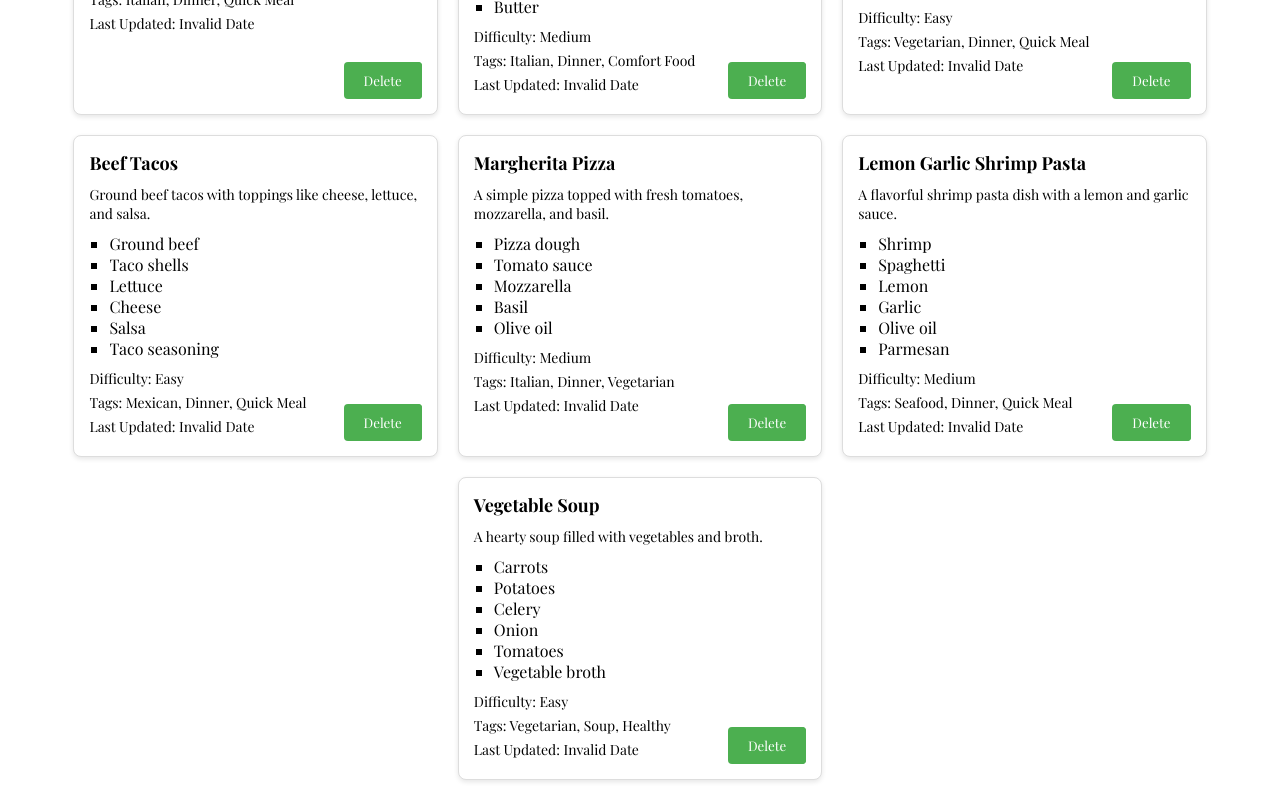
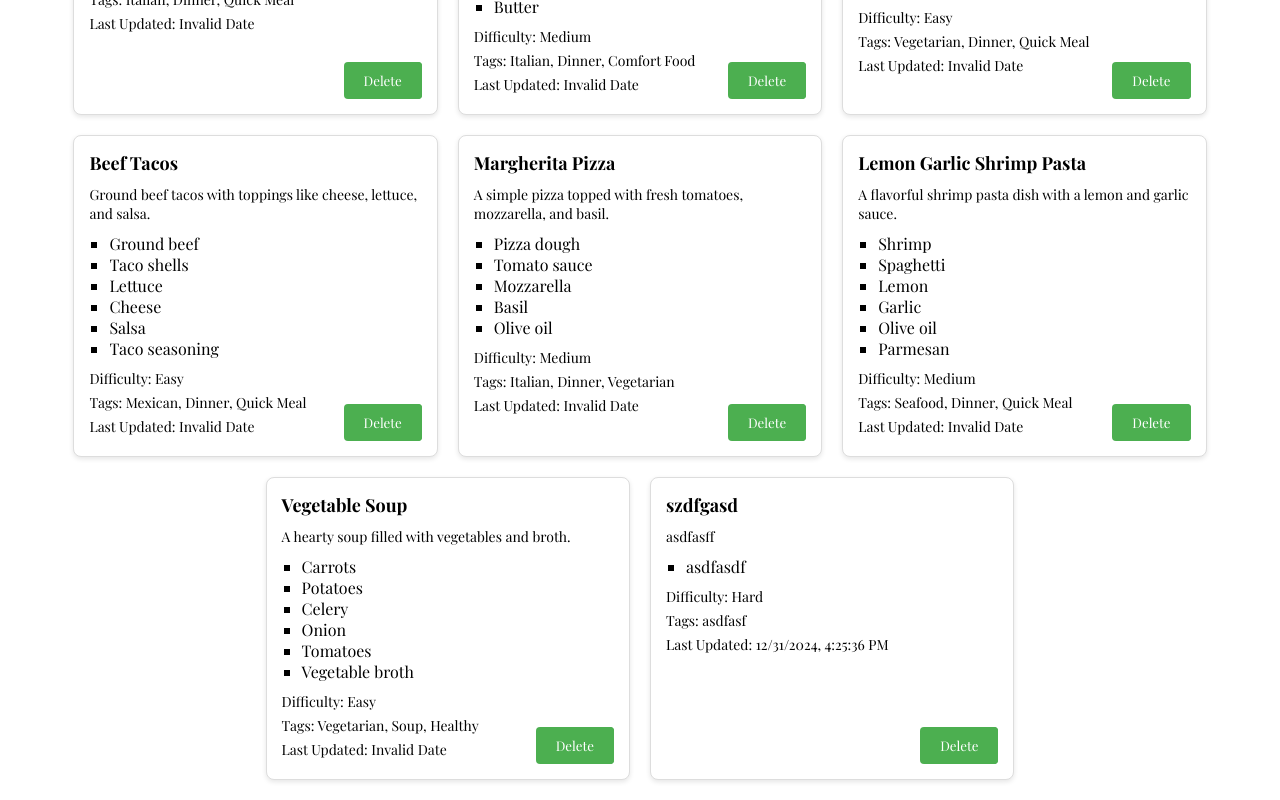
Before and after one commit to rasadli/RecipeManagerApp, a React (Create React App) app: page /recipes in a window 1280 px wide. Shown: the part 408-1208 px from the top of the page. Built offline with nearby package versions, Linux system fonts and the light colour scheme; data requests are answered from the project's data file; a web font is replaced by a local one.

Commit message:
some updates to recipes

```diff
--- a/src/assets/style.css
+++ b/src/assets/style.css
@@ -72,6 +72,7 @@ select:focus {
 }
 
 .recipe-list input,
+.recipe-list textarea,
 .recipe-list select {
     padding: 8px;
     margin: 10px;
@@ -166,6 +167,7 @@ select:focus {
     border: none;
     border-radius: 4px;
     cursor: pointer;
+    margin: 10px;
 }
 
 .recipe-form button:hover {
@@ -202,3 +204,27 @@ select:focus {
     color: #ffd700;
     /* Gold color on hover */
 }
+
+
+/* Modal Overlay */
+.modal-overlay {
+    position: fixed;
+    top: 0;
+    left: 0;
+    width: 100%;
+    height: 100%;
+    background: rgba(0, 0, 0, 0.5); /* Semi-transparent background */
+    display: flex;
+    justify-content: center;
+    align-items: center;
+    z-index: 1000;
+  }
+
+  /* Modal Content */
+  .modal-content {
+    background-color: white;
+    padding: 20px;
+    border-radius: 8px;
+    width: 500px;
+    box-shadow: 0 4px 6px rgba(0, 0, 0, 0.1);
+  }
--- a/src/components/RecipeCard.jsx
+++ b/src/components/RecipeCard.jsx
@@ -4,12 +4,6 @@ const RecipeCard = ({ recipe, onEdit, onDelete }) => {
     return (
         <div
             className="recipe-card"
-            // style={{
-            //     border: "1px solid #ccc",
-            //     padding: "10px",
-            //     margin: "10px",
-            //     position: "relative",
-            // }}
         >
             <h2>{recipe.title}</h2>
             <p>{recipe.description}</p>
--- a/src/components/RecipeForm.jsx
+++ b/src/components/RecipeForm.jsx
@@ -1,53 +1,67 @@
 import React, { useState } from "react";
 
-const RecipeForm = ({ recipe = {}, onSave, onClose }) => {
-    const [title, setTitle] = useState(recipe.title || "");
-    const [description, setDescription] = useState(recipe.description || "");
-    const [ingredients, setIngredients] = useState(recipe.ingredients || []);
-    const [tags, setTags] = useState(recipe.tags || []);
-    const [difficulty, setDifficulty] = useState(recipe.difficulty || "Easy");
+const RecipeForm = ({ recipe = null, onSave, onClose }) => {
+    // Initialize state with default values for a new recipe
+    const [title, setTitle] = useState(recipe?.title || "");
+    const [description, setDescription] = useState(recipe?.description || "");
+    const [ingredients, setIngredients] = useState(recipe?.ingredients?.join(", ") || "");
+    const [tags, setTags] = useState(recipe?.tags?.join(", ") || "");
+    const [difficulty, setDifficulty] = useState(recipe?.difficulty || "Easy");
+
+    // Determine if it's an edit mode (when there's an existing recipe)
+    const isEditMode = recipe && recipe.id;
 
     const handleSave = () => {
+        // Prepare the recipe object
         const updatedRecipe = {
-            id: recipe.id,
+            id: isEditMode ? recipe.id : undefined, // Only add id if in edit mode
             title,
             description,
-            ingredients: ingredients.split(","),
-            tags: tags.split(","),
+            ingredients: ingredients.split(",").map(ingredient => ingredient.trim()),
+            tags: tags.split(",").map(tag => tag.trim()),
             difficulty,
-            updatedAt: new Date().toISOString(),
+            createdAt: new Date().toISOString(), // For new recipes, set createdAt
+            updatedAt: new Date().toISOString(), // For both, set updatedAt
         };
-        onSave(updatedRecipe);
+        onSave(updatedRecipe); // Pass the recipe object back to parent
     };
 
     return (
-        <div
-        // style={{ border: "1px solid #ccc", padding: "20px" }}
-        className="recipe-form ">
-            <h3>{recipe.id ? "Edit Recipe" : "Add Recipe"}</h3>
+        <div className="recipe-form">
+            <h3>{isEditMode ? "Edit Recipe" : "Add Recipe"}</h3>
+
+            {/* Title Input */}
             <input
                 type="text"
                 placeholder="Title"
                 value={title}
                 onChange={(e) => setTitle(e.target.value)}
             />
+
+            {/* Description Input */}
             <textarea
                 placeholder="Description"
                 value={description}
                 onChange={(e) => setDescription(e.target.value)}
             />
+
+            {/* Ingredients Input */}
             <input
                 type="text"
                 placeholder="Ingredients (comma-separated)"
                 value={ingredients}
                 onChange={(e) => setIngredients(e.target.value)}
             />
+
+            {/* Tags Input */}
             <input
                 type="text"
                 placeholder="Tags (comma-separated)"
                 value={tags}
                 onChange={(e) => setTags(e.target.value)}
             />
+
+            {/* Difficulty Select */}
             <select
                 value={difficulty}
                 onChange={(e) => setDifficulty(e.target.value)}
@@ -56,7 +70,11 @@ const RecipeForm = ({ recipe = {}, onSave, onClose }) => {
                 <option value="Medium">Medium</option>
                 <option value="Hard">Hard</option>
             </select>
+
+            {/* Save Button */}
             <button onClick={handleSave}>Save</button>
+
+            {/* Cancel Button */}
             <button onClick={onClose}>Cancel</button>
         </div>
     );
--- a/src/components/RecipeList.jsx
+++ b/src/components/RecipeList.jsx
@@ -117,7 +117,11 @@ const RecipeList = () => {
                     />
                 ))}
             </div>
+
+            {/* Modal for RecipeForm */}
             {showForm && (
+                <div className="modal-overlay">
+                    <div className="modal-content">
                         <RecipeForm
                             recipe={editingRecipe}
                             onSave={saveRecipe}
@@ -126,6 +130,8 @@ const RecipeList = () => {
                                 setEditingRecipe(null);
                             }}
                         />
+                    </div>
+                </div>
             )}
         </div>
     );
--- a/src/db.json
+++ b/src/db.json
@@ -177,6 +177,20 @@
       ],
       "difficulty": "Easy",
       "lastUpdated": "2024-01-20T11:00:00Z"
+    },
+    {
+      "id": "5425",
+      "title": "szdfgasd",
+      "description": "asdfasff",
+      "ingredients": [
+        "asdfasdf"
+      ],
+      "tags": [
+        "asdfasf"
+      ],
+      "difficulty": "Hard",
+      "createdAt": "2024-12-31T16:25:36.095Z",
+      "updatedAt": "2024-12-31T16:25:36.095Z"
     }
   ]
 }
```
Lines whose indentation alone changed are shown as unchanged.
